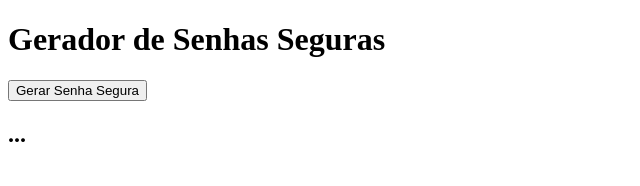
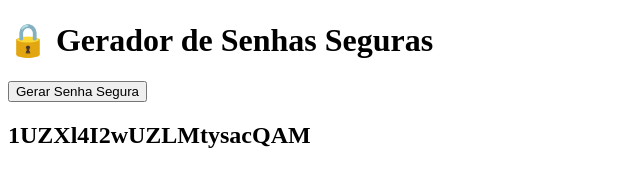
Before and after one commit to Galaraz/gerador-senhas, a website with bundled scripts: page index.html in a window 1280 px wide. Both pictures are taken after a click on the button "Gerar Senha Segura". Shown: the whole page, without its empty margins (0-640 px from the left). Built offline with nearby package versions, Linux system fonts and the light colour scheme.

Commit message:
update com vite

```diff
--- a/index.html
+++ b/index.html
@@ -9,7 +9,7 @@
 
 
   <body>
-    <h1>Gerador de Senhas Seguras</h1>
+    <h1>🔒 Gerador de Senhas Seguras</h1>
     <button>Gerar Senha Segura</button>
     <h2>...</h2>
 <script src="./src/main.js" type="module"></script>
--- a/src/main.js
+++ b/src/main.js
@@ -1,4 +1,13 @@
 import {nanoid} from 'nanoid';
 
-const randomPassword = nanoid()
-console.log(randomPassword)
+
+const passwordbtnEl = document.querySelector('button')
+
+
+const displayPasswordEl = document.querySelector('h2')
+
+
+passwordbtnEl.addEventListener('click', () =>{
+    const randomPassword = nanoid()
+    displayPasswordEl.innerHTML = randomPassword
+})
```
